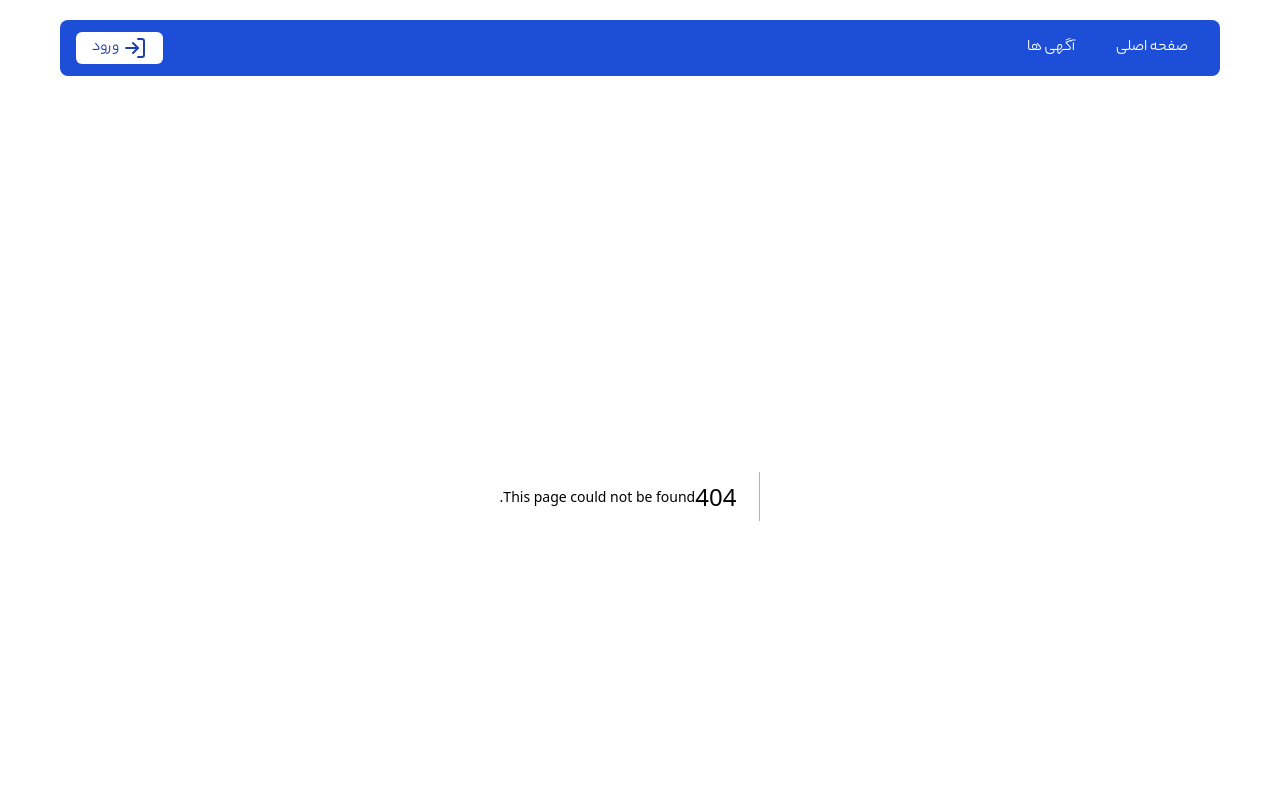
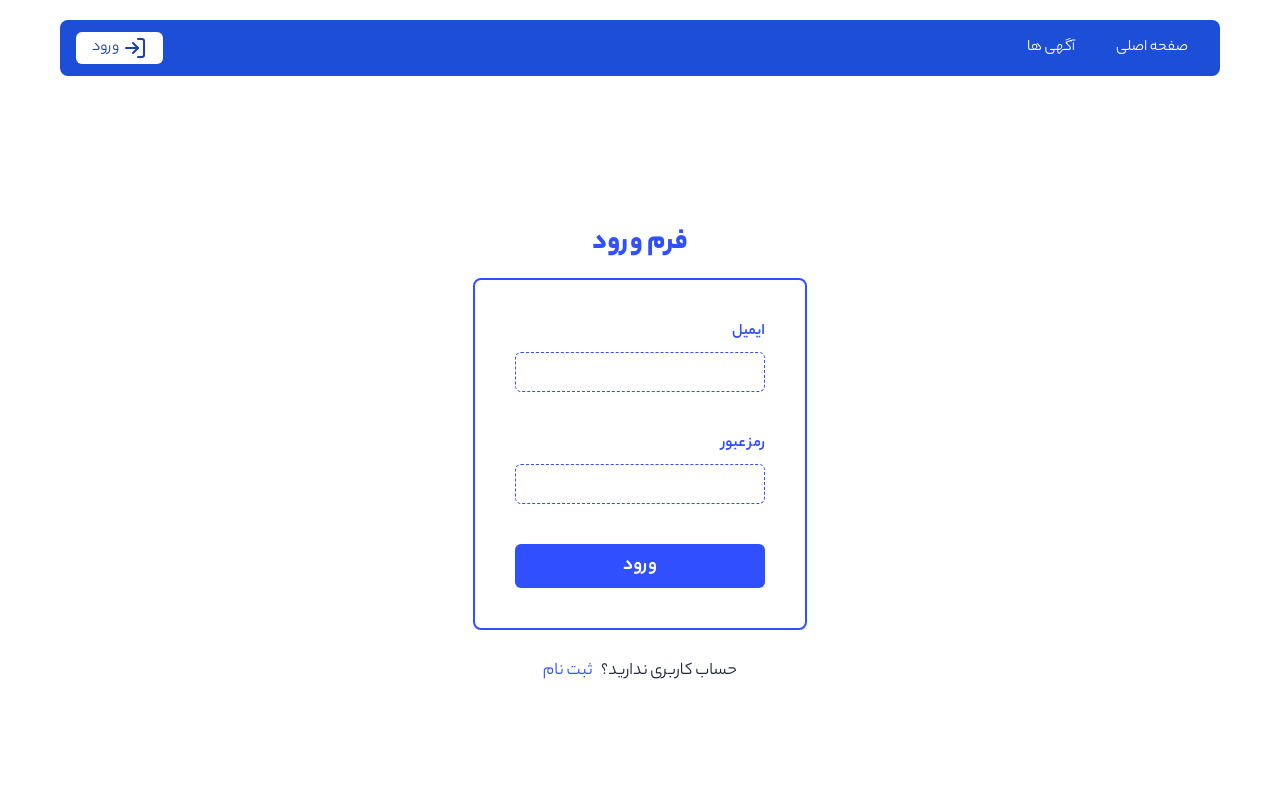
Before and after one commit to shahvalizadehmaryam/realstate-app-next, a Next.js app: page /signin in a window 1280 px wide. Before the commit this address had no page. Shown: the top 800 px of the page. Built offline with nearby package versions, Linux system fonts and the light colour scheme.

Commit message:
signin part completed.

```diff
--- /dev/null
+++ b/src/app/(auth)/signin/page.js
@@ -0,0 +1,11 @@
+import SignInPage from "@/template/SignInPage";
+
+const Signin = () => {
+  return (
+    <>
+      <SignInPage />
+    </>
+  );
+};
+
+export default Signin;
--- /dev/null
+++ b/src/components/template/SignInPage.jsx
@@ -0,0 +1,84 @@
+"use client";
+
+import Link from "next/link";
+import { useRouter } from "next/navigation";
+import { useState } from "react";
+import toast, { Toaster } from "react-hot-toast";
+import { ThreeDots } from "react-loader-spinner";
+import { signIn } from "next-auth/react";
+
+function SignInPage() {
+  const [email, setEmail] = useState("");
+  const [password, setPassword] = useState("");
+  const [loading, setLoading] = useState(false);
+  const router = useRouter();
+  const signinHandler = async (e) => {
+    e.preventDefault();
+    setLoading(true);
+    const res = await signIn("credentials", {
+      email,
+      password,
+      redirect: false,
+    });
+    setLoading(false);
+    if (res.error) {
+      toast.error(res.error);
+    } else {
+      router.push("/");
+    }
+  };
+  return (
+    <div className="flex flex-col items-center justify-center h-[90vh]">
+      <h4 className="text-[#304ffe] font-semibold text-3xl mb-4">فرم ورود</h4>
+      <form className="flex flex-col max-w-[700px] border-2 border-[#304ffe] p-10 rounded-lg mb-7">
+        <label className="custom-label">ایمیل</label>
+        <input
+          type="text"
+          value={email}
+          name="email"
+          onChange={(e) => setEmail(e.target.value)}
+          className="custom-input"
+        />
+        <label className="custom-label">رمز عبور</label>
+        <input
+          type="password"
+          value={password}
+          name="password"
+          onChange={(e) => setPassword(e.target.value)}
+          className="custom-input"
+        />
+        {loading ? (
+          <ThreeDots
+            visible={true}
+            height={45}
+            width={45}
+            color="#304ffe"
+            ariaLabel="three-dots-loading"
+            wrapperStyle={{ margin: "auto" }}
+          />
+        ) : (
+          <button
+            type="submit"
+            onClick={signinHandler}
+            className="border-none bg-[#304ffe] text-white text-xl font-normal rounded-md cursor-pointer py-2 transition-all ease-in duration-100 hover:transform hover:scale-105"
+          >
+            ورود
+          </button>
+        )}
+      </form>
+
+      <p className="text-gray-800 text-lg">
+        حساب کاربری ندارید؟
+        <Link
+          href="/signup"
+          className="text-[#304ffe] mr-2 border-b-1 border-gray-500"
+        >
+          ثبت نام
+        </Link>
+      </p>
+      <Toaster />
+    </div>
+  );
+}
+
+export default SignInPage;
```
Also changed, not shown: src/app/(auth)/signup/page.js (renamed from src/app/signup/page.js).
